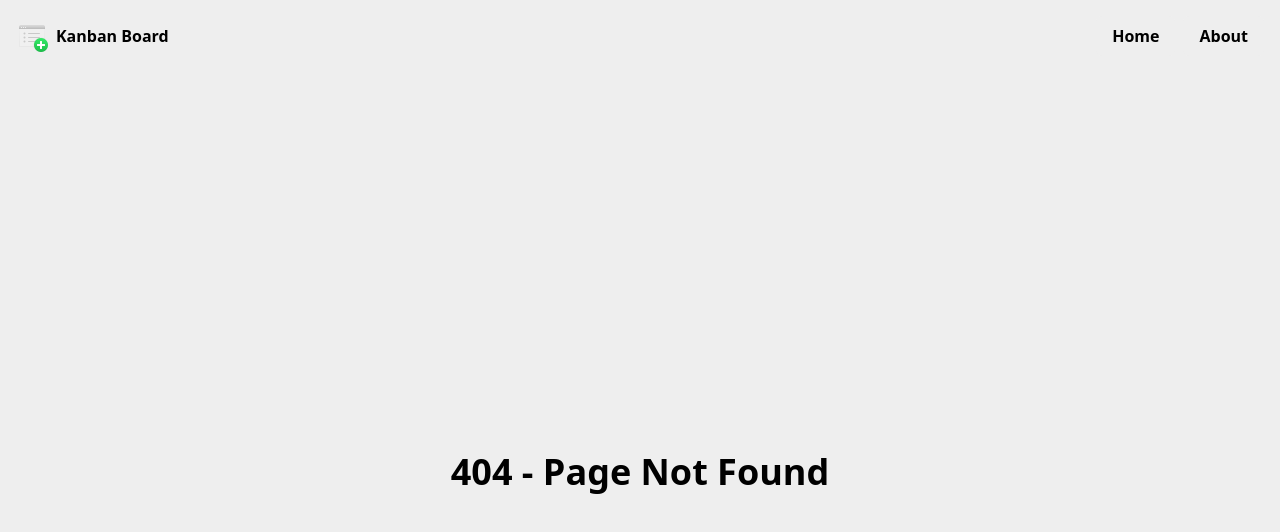
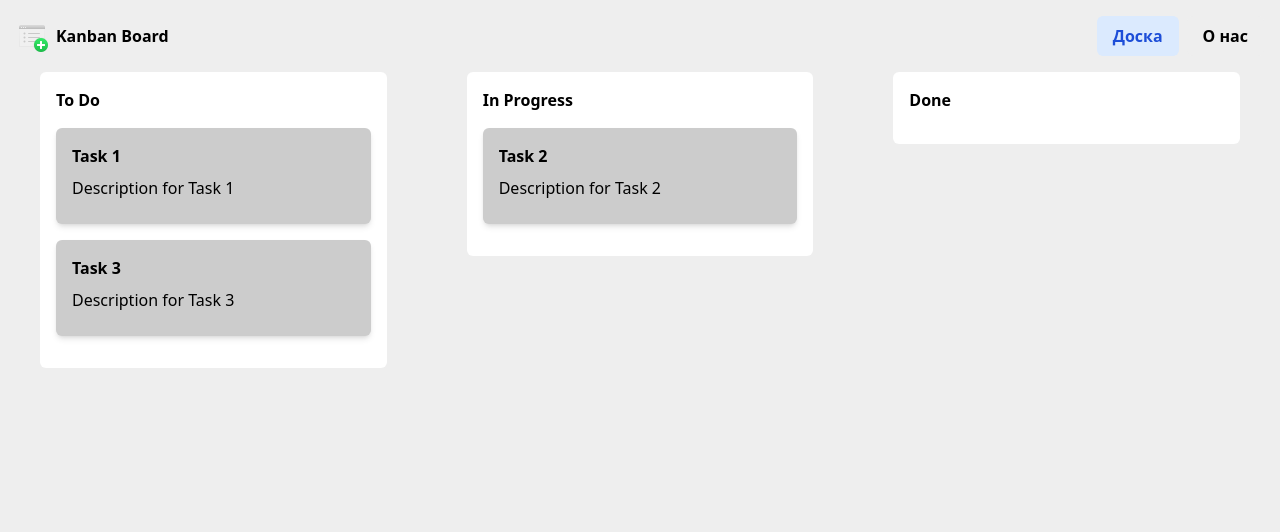
Before and after one commit to DimasAnanas-coder/kanban-board, a React (Vite) app in the folder frontend/: page /board in a window 1280 px wide. Before the commit this address had no page. Shown: the top 532 px of the page. Built offline with nearby package versions, Linux system fonts and the light colour scheme.

Commit message:
ADD(front): канбан доска, колонки и задачи

```diff
--- a/frontend/src/App.jsx
+++ b/frontend/src/App.jsx
@@ -8,8 +8,7 @@ function App() {
   return (
     <BrowserRouter>
       <NavBar />
-
-      <div className="container mx-auto bg-primary">
+      <div className="bg-primary">
         <Routes>
           { routes.map(({ path, page }) => (
             <Route key={path} path={path} element={page} />
--- a/frontend/src/components/Card.jsx
+++ /dev/null
@@ -1,11 +0,0 @@
-function Card({ title, description, status }) {
-  return (
-    <div className="min-h-30 min-w-50 bg-white border border-gray-300">
-      <h3>{title}</h3>
-      <p>{description}</p>
-      <span>{status}</span>
-    </div>
-  );
-}
-
-export default Card;
--- /dev/null
+++ b/frontend/src/components/Column.jsx
@@ -0,0 +1,21 @@
+import Task from './Task';
+
+
+const TASKS = {
+    1: { title: 'Task 1', description: 'Description for Task 1' },
+    2: { title: 'Task 2', description: 'Description for Task 2' },
+    3: { title: 'Task 3', description: 'Description for Task 3' },
+};
+
+export default function Column({ title, tasks }) {
+    return (
+        <div className="container bg-secondary rounded-md pb-4 h-fit ml-10 mr-10 min-w-[200px] max-w-[600px]">
+            <div className='m-4'>
+                <h2 className="font-bold text-text mb-4">{title}</h2>
+                {tasks.map((task) => (
+                    <Task key={task.id} title={TASKS[task.id].title} description={TASKS[task.id].description} />
+                ))}
+            </div>
+        </div>
+    );
+}
--- a/frontend/src/components/NavBar.jsx
+++ b/frontend/src/components/NavBar.jsx
@@ -3,8 +3,8 @@ import Logo from "./Logo";
 import { useLocation } from "react-router-dom";
 
 const links = [
-  { name: 'Home', to: '/' },
-  { name: 'About', to: '/about' },
+    { name: 'Доска', to: '/board' },
+    { name: 'О нас', to: '/about' },
 ];
 
 function NavBar() {
@@ -12,7 +12,7 @@ function NavBar() {
 
     return (
         <nav className="bg-primary p-4">
-      <div className="container mx-auto flex justify-between items-center">
+            <div className="flex justify-between items-center">
                 <Logo />
                     <div className="flex gap-2">
                           {links.map(({ name, to }) => (
--- /dev/null
+++ b/frontend/src/components/Task.jsx
@@ -0,0 +1,8 @@
+export default function Task({ title, description }) {
+    return (
+        <div className="bg-thirdary rounded-md p-4 mb-4 shadow-md">
+            <h3 className="font-bold text-text mb-2">{title}</h3>
+            <p className="text-text mb-2">{description}</p>
+        </div>
+    );
+}
--- /dev/null
+++ b/frontend/src/pages/Board.jsx
@@ -0,0 +1,19 @@
+import Column from "../components/Column";
+
+const COLUMN_TITLES = ['To Do', 'In Progress', 'Done'];
+
+const TASKS = [
+    { id: 1, column: 'To Do' },
+    { id: 2, column: 'In Progress' },
+    { id: 3, column: 'To Do' },
+];
+
+export default function Board() {
+    return (
+        <div className="min-h-screen flex justify-center">
+            { COLUMN_TITLES.map((title) => (
+                <Column title={title} tasks={TASKS.filter(task => task.column === title)} />
+            ))}
+        </div>
+    );
+}
--- a/frontend/src/routes.jsx
+++ b/frontend/src/routes.jsx
@@ -1,8 +1,10 @@
 import Home from './pages/Home';
+import Board from './pages/Board';
 import NotFound from './pages/NotFound';
 
 export const routes = [
     { path: '/', page: <Home /> },
+    { path: '/board', page: <Board /> },
 
     { path: '*', page: <NotFound /> },
 ];
```
Also changed, not shown: frontend/src/pages/Home.jsx (+5 -5 lines). Lines whose indentation alone changed are shown as unchanged.
